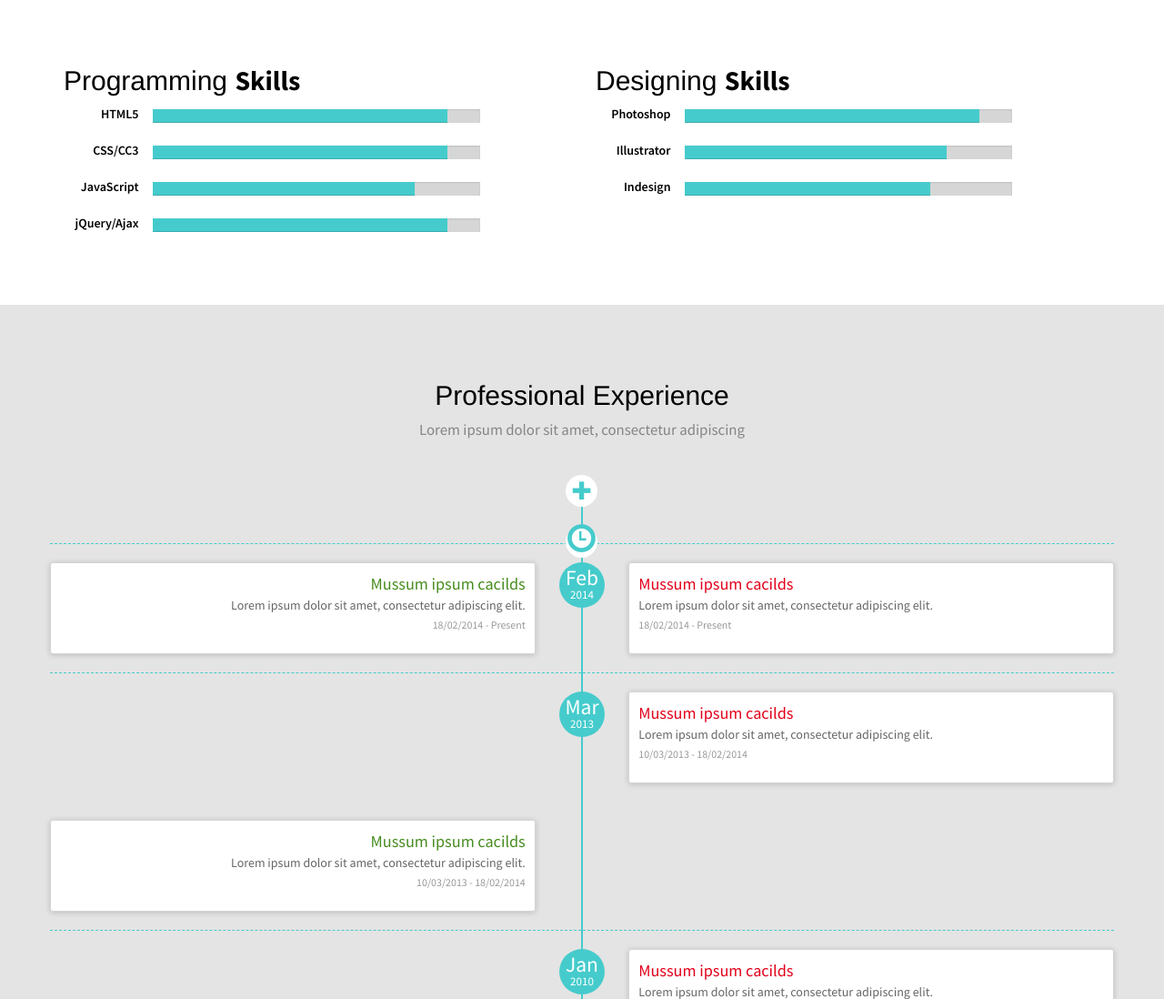
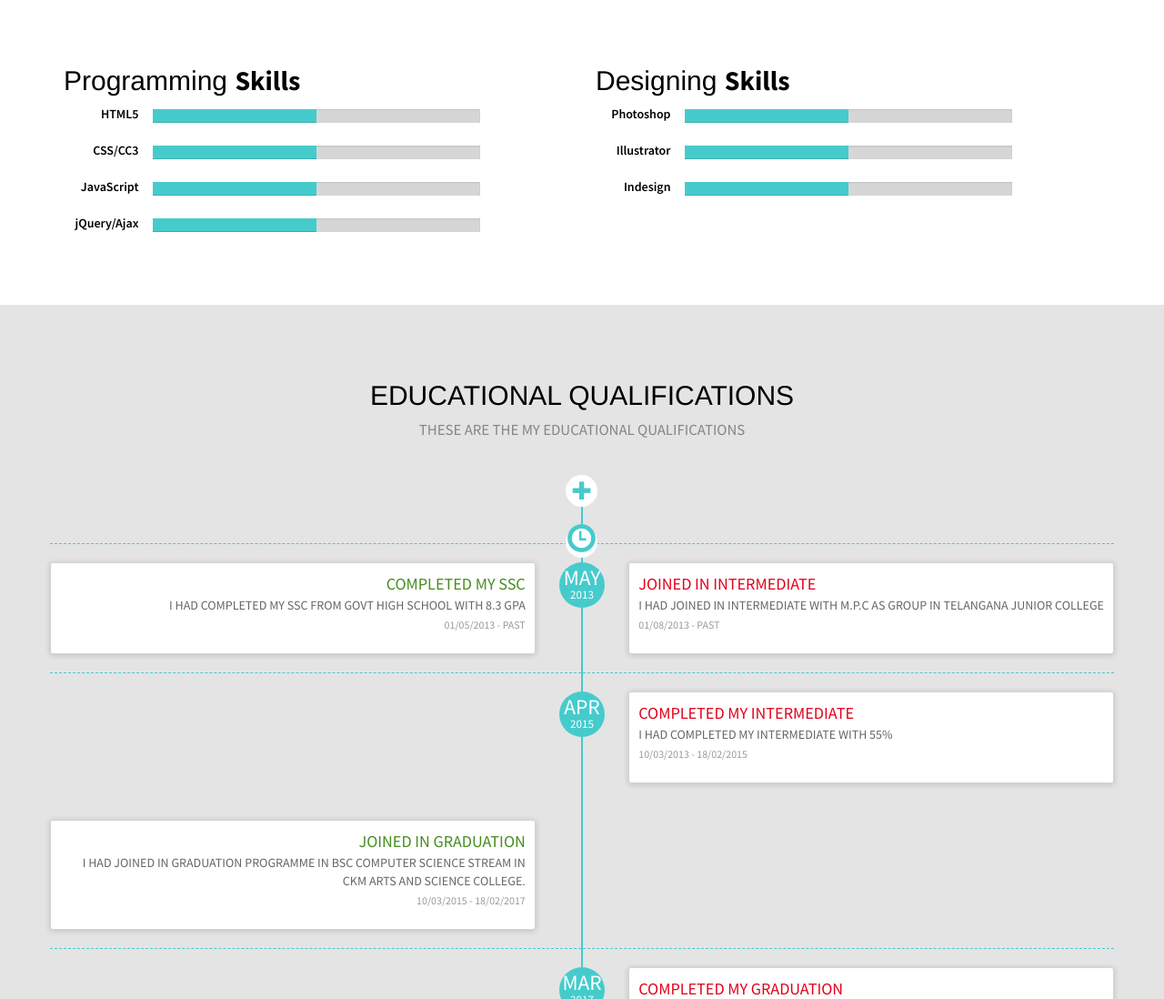
Before and after one commit to BOLLAM1/Rohith.github.io, a plain HTML site: page index.html in a window 1280 px wide. Shown: the part 1702-2800 px from the top of the page at 91% size. Drawn offline with Linux system fonts and the light colour scheme.

Commit message:
Add files via upload

```diff
--- a/index.html
+++ b/index.html
@@ -42,17 +42,17 @@
                         <span class="icon-bar"></span>
                         <span class="icon-bar"></span>
                     </button>
-                    <a href="#" class="navbar-brand scroll-top logo"><b><font color="cyan">ROHITH  KUMAR</b></a></cyan>
+                    <a href="#" class="navbar-brand scroll-top logo"><b>BOLLAM'S WEB DESIGNING</b></a>
                 </div>
                 <!--/.navbar-header-->
                 <div id="main-nav" class="collapse navbar-collapse">
                     <ul class="nav navbar-nav" id="mainNav">
-                        <li class="active"><a href="#home" class="scroll-link"><font color="coral">Home</a></li></FONT>>
-                        <li><a href="#aboutUs" class="scroll-link"><font color="corn">About ME</a></li></FONT>>
-                        <li><a href="#skills" class="scroll-link"><font color="blue">Skills</a></li></FONT>>
-                        <li><a href="#experience" class="scroll-link"><font color="green">EDUCATIONAL DETAILS</a></li></FONT>>
-                        <li><a href="#portfolio" class="scroll-link"><font color="cyan">Portfolio</a></li></FONT>>
-                        <li><a href="#contactUs" class="scroll-link"><font color="gray">Contact Us</a></li></FONT>>
+                        <li class="active"><a href="#home" class="scroll-link"><font color="coral">Home</a></li></FONT>
+                        <li><a href="#aboutUs" class="scroll-link"><font color="corn">About ME</a></li></FONT>
+                        <li><a href="#skills" class="scroll-link"><font color="blue">Skills</a></li></FONT>
+                        <li><a href="#experience" class="scroll-link"><font color="green">EDUCATIONAL DETAILS</a></li></FONT>
+                        <li><a href="#portfolio" class="scroll-link"><font color="cyan">Portfolio</a></li></FONT>
+                        <li><a href="#contactUs" class="scroll-link"><font color="gray">Contact Us</a></li></FONT>
                     </ul>
                 </div>
                 <!--/.navbar-collapse-->
@@ -169,7 +169,7 @@
                         <div class="col-md-2 skilltitle">HTML5</div>
                         <div class="col-md-8">
                             <div class="progress">
-                                <div class="progress-bar" role="progressbar" aria-valuenow="90" aria-valuemin="0" aria-valuemax="100" style="width: 90%;">
+                                <div class="progress-bar" role="progressbar" aria-valuenow="90" aria-valuemin="0" aria-valuemax="100" style="width: 50%;">
                                     <span class="sr-only">40% Complete</span>
                                 </div>
                             </div>
@@ -179,7 +179,7 @@
                         <div class="col-md-2 skilltitle">CSS/CC3</div>
                         <div class="col-md-8">
                             <div class="progress">
-                                <div class="progress-bar" role="progressbar" aria-valuenow="90" aria-valuemin="0" aria-valuemax="100" style="width: 90%;">
+                                <div class="progress-bar" role="progressbar" aria-valuenow="90" aria-valuemin="0" aria-valuemax="100" style="width: 50%;">
                                     <span class="sr-only">40% Complete</span>
                                 </div>
                             </div>
@@ -189,7 +189,7 @@
                         <div class="col-md-2 skilltitle">JavaScript</div>
                         <div class="col-md-8">
                             <div class="progress">
-                                <div class="progress-bar" role="progressbar" aria-valuenow="80" aria-valuemin="0" aria-valuemax="100" style="width: 80%;">
+                                <div class="progress-bar" role="progressbar" aria-valuenow="80" aria-valuemin="0" aria-valuemax="100" style="width: 50%;">
                                     <span class="sr-only">40% Complete</span>
                                 </div>
                             </div>
@@ -199,7 +199,7 @@
                         <div class="col-md-2 skilltitle">jQuery/Ajax</div>
                         <div class="col-md-8">
                             <div class="progress">
-                                <div class="progress-bar" role="progressbar" aria-valuenow="90" aria-valuemin="0" aria-valuemax="100" style="width: 90%;">
+                                <div class="progress-bar" role="progressbar" aria-valuenow="90" aria-valuemin="0" aria-valuemax="100" style="width: 50%;">
                                     <span class="sr-only">40% Complete</span>
                                 </div>
                             </div>
@@ -216,7 +216,7 @@
                         <div class="col-md-2 skilltitle">Photoshop</div>
                         <div class="col-md-8">
                             <div class="progress">
-                                <div class="progress-bar" role="progressbar" aria-valuenow="90" aria-valuemin="0" aria-valuemax="100" style="width: 90%;">
+                                <div class="progress-bar" role="progressbar" aria-valuenow="90" aria-valuemin="0" aria-valuemax="100" style="width: 50%;">
                                     <span class="sr-only">40% Complete</span>
                                 </div>
                             </div>
@@ -226,7 +226,7 @@
                         <div class="col-md-2 skilltitle">Illustrator</div>
                         <div class="col-md-8">
                             <div class="progress">
-                                <div class="progress-bar" role="progressbar" aria-valuenow="80" aria-valuemin="0" aria-valuemax="100" style="width: 80%;">
+                                <div class="progress-bar" role="progressbar" aria-valuenow="80" aria-valuemin="0" aria-valuemax="100" style="width: 50%;">
                                     <span class="sr-only">40% Complete</span>
                                 </div>
                             </div>
@@ -236,7 +236,7 @@
                         <div class="col-md-2 skilltitle">Indesign</div>
                         <div class="col-md-8">
                             <div class="progress">
-                                <div class="progress-bar" role="progressbar" aria-valuenow="75" aria-valuemin="0" aria-valuemax="100" style="width: 75%;">
+                                <div class="progress-bar" role="progressbar" aria-valuenow="75" aria-valuemin="0" aria-valuemax="100" style="width: 50%;">
                                     <span class="sr-only">40% Complete</span>
                                 </div>
                             </div>
@@ -252,8 +252,8 @@
     	<div class="container">
            <div class="heading text-center">
                 <!-- Heading -->
-                <h2>Professional Experience</h2>
-                <p>Lorem ipsum dolor sit amet, consectetur adipiscing</p>
+                <h2>EDUCATIONAL QUALIFICATIONS</h2>
+                <p>THESE ARE THE MY EDUCATIONAL QUALIFICATIONS</p>
             </div>
         <div id="timeline"><div class="row timeline-movement timeline-movement-top">
         <div class="timeline-badge timeline-future-movement">
@@ -271,8 +271,8 @@
     <div class="row timeline-movement">
 
         <div class="timeline-badge">
-            <span class="timeline-balloon-date-day">Feb</span>
-            <span class="timeline-balloon-date-month">2014</span>
+            <span class="timeline-balloon-date-day">MAY</span>
+            <span class="timeline-balloon-date-month">2013</span>
         </div>
 
 
@@ -281,9 +281,9 @@
                 <div class="col-sm-11">
                     <div class="timeline-panel credits">
                         <ul class="timeline-panel-ul">
-                            <li><span class="importo">Mussum ipsum cacilds</span></li>
-                            <li><span class="causale">Lorem ipsum dolor sit amet, consectetur adipiscing elit. </span> </li>
-                            <li><p><small class="text-muted"> 18/02/2014 - Present</small></p> </li>
+                            <li><span class="importo">COMPLETED MY SSC</span></li>
+                            <li><span class="causale">I HAD COMPLETED MY SSC FROM GOVT HIGH SCHOOL WITH 8.3 GPA </span> </li>
+                            <li><p><small class="text-muted"> 01/05/2013 - PAST</small></p> </li>
                         </ul>
                     </div>
 
@@ -296,9 +296,9 @@
                 <div class="col-sm-offset-1 col-sm-11">
                     <div class="timeline-panel debits">
                         <ul class="timeline-panel-ul">
-                            <li><span class="importo">Mussum ipsum cacilds</span></li>
-                            <li><span class="causale">Lorem ipsum dolor sit amet, consectetur adipiscing elit. </span> </li>
-                            <li><p><small class="text-muted"> 18/02/2014 - Present</small></p> </li>
+                            <li><span class="importo">JOINED IN INTERMEDIATE</span></li>
+                            <li><span class="causale">I HAD JOINED IN INTERMEDIATE WITH M.P.C AS GROUP IN TELANGANA JUNIOR COLLEGE </span> </li>
+                            <li><p><small class="text-muted"> 01/08/2013 - PAST</small></p> </li>
                         </ul>
                     </div>
 
@@ -313,8 +313,8 @@
 
 
         <div class="timeline-badge">
-            <span class="timeline-balloon-date-day">Mar</span>
-            <span class="timeline-balloon-date-month">2013</span>
+            <span class="timeline-balloon-date-day">APR</span>
+            <span class="timeline-balloon-date-month">2015</span>
         </div>
 
         <div class="col-sm-offset-6 col-sm-6  timeline-item">
@@ -322,9 +322,9 @@
                 <div class="col-sm-offset-1 col-sm-11">
                     <div class="timeline-panel debits">
                         <ul class="timeline-panel-ul">
-                            <li><span class="importo">Mussum ipsum cacilds</span></li>
-                            <li><span class="causale">Lorem ipsum dolor sit amet, consectetur adipiscing elit. </span> </li>
-                            <li><p><small class="text-muted"> 10/03/2013 - 18/02/2014</small></p> </li>
+                            <li><span class="importo">COMPLETED MY INTERMEDIATE</span></li>
+                            <li><span class="causale">I HAD COMPLETED MY INTERMEDIATE WITH 55% </span> </li>
+                            <li><p><small class="text-muted"> 10/03/2013 - 18/02/2015</small></p> </li>
                         </ul>
                     </div>
 
@@ -337,9 +337,9 @@
                 <div class="col-sm-11">
                     <div class="timeline-panel credits">
                         <ul class="timeline-panel-ul">
-                            <li><span class="importo">Mussum ipsum cacilds</span></li>
-                            <li><span class="causale">Lorem ipsum dolor sit amet, consectetur adipiscing elit. </span> </li>
-                            <li><p><small class="text-muted"> 10/03/2013 - 18/02/2014</small></p> </li>
+                            <li><span class="importo">JOINED IN GRADUATION</span></li>
+                            <li><span class="causale">I HAD JOINED IN GRADUATION PROGRAMME IN BSC COMPUTER SCIENCE STREAM IN CKM ARTS AND SCIENCE COLLEGE. </span> </li>
+                            <li><p><small class="text-muted"> 10/03/2015 - 18/02/2017</small></p> </li>
                         </ul>
                     </div>
 
@@ -353,8 +353,8 @@
 
 
         <div class="timeline-badge">
-            <span class="timeline-balloon-date-day">Jan</span>
-            <span class="timeline-balloon-date-month">2010</span>
+            <span class="timeline-balloon-date-day">MAR</span>
+            <span class="timeline-balloon-date-month">2017</span>
         </div>
 
         <div class="col-sm-offset-6 col-sm-6  timeline-item">
@@ -362,9 +362,9 @@
                 <div class="col-sm-offset-1 col-sm-11">
                     <div class="timeline-panel debits">
                         <ul class="timeline-panel-ul">
-                            <li><span class="importo">Mussum ipsum cacilds</span></li>
-                            <li><span class="causale">Lorem ipsum dolor sit amet, consectetur adipiscing elit. </span> </li>
-                            <li><p><small class="text-muted"> 11/01/2010 - 10/03/2013</small></p> </li>
+                            <li><span class="importo">COMPLETED MY GRADUATION</span></li>
+                            <li><span class="causale">I HAD COMPLETED MY GRADUATION WITH 55%. </span> </li>
+                            <li><p><small class="text-muted">10/03/2017</small></p> </li>
                         </ul>
                     </div>
 
@@ -377,9 +377,10 @@
                 <div class="col-sm-11">
                     <div class="timeline-panel credits">
                         <ul class="timeline-panel-ul">
-                            <li><span class="importo">Mussum ipsum cacilds</span></li>
-                            <li><span class="causale">Lorem ipsum dolor sit amet, consectetur adipiscing elit. </span> </li>
-                            <li><p><small class="text-muted"> 11/01/2010 - 10/03/2013</small></p> </li>
+                            <li><span class="importo">LEARNING WEB DESIGNING COURSE </span></li>
+
+                            <li><span class="causale">LEARNED WEB DESIGNING COURSE FOR 2 MONTHS. </span> </li>
+                            <li><p><small class="text-muted"> 10/03/2017 - 10/05/2017-PRESENT</small></p> </li>
                         </ul>
                     </div>
 
@@ -402,7 +403,7 @@
             <div class="heading text-center">
                 <!-- Heading -->
                 <h2>Portfolio</h2>
-                <p>At lorem Ipsum available, but the majority have suffered alteration in some form by injected humour.</p>
+                <p>THESE ARE THE MY WEB DESIGNINGS</p>
             </div>
 
             <div class="row">
@@ -503,7 +504,7 @@
                                     <div class="portfolio-desc align-center">
                                         <div class="folio-info">
                                             <a href="images/portfolio/img4.jpg" class="fancybox">
-                                                <h5>Project Name</h5>
+                                                <h5>photography</h5>
                                                 <i class="fa fa-arrows-alt fa-2x"></i></a>
                                         </div>
                                     </div>
@@ -516,7 +517,7 @@
                                     <div class="portfolio-desc align-center">
                                         <div class="folio-info">
                                             <a href="images/portfolio/img.jpg" class="fancybox">
-                                                <h5>Project Name</h5>
+                                                <h5>design photography</h5>
                                                 <i class="fa fa-arrows-alt fa-2x"></i></a>
                                         </div>
                                     </div>
@@ -529,7 +530,7 @@
                                     <div class="portfolio-desc align-center">
                                         <div class="folio-info">
                                             <a href="images/portfolio/img3.jpg" class="fancybox">
-                                                <h5>Project Name</h5>
+                                                <h5>design photography</h5>
                                                 <i class="fa fa-arrows-alt fa-2x"></i></a>
                                         </div>
                                     </div>
@@ -602,7 +603,8 @@
         <div class="container">
             <div class="social text-center">
                 <a href="#"><i class="fa fa-twitter"></i></a>
-                <a href="#"><i class="fa fa-facebook"></i></a>
+
+                <a href="https://m.facebook.com/?hrc=1&refsrc=http%3A%2F%2Fh.facebook.com%2Fhr%2Fr&_rdr"><i class="fa fa-facebook"></i></a>
                 <a href="#"><i class="fa fa-dribbble"></i></a>
                 <a href="#"><i class="fa fa-flickr"></i></a>
                 <a href="#"><i class="fa fa-github"></i></a>
@@ -617,7 +619,7 @@
         <div class="container">
             <div class="row">
                 <div class="col-sm-12 text-center">
-                    Copyright 2014 | All Rights Reserved by r@m</a>
+                    Copyright 2014 | All Rights Reserved by ROHITH</a>
                 </div>
             </div>
             <!-- / .row -->
```
Also changed, not shown: README.txt, ROHITH.html (line endings or trailing spaces).
